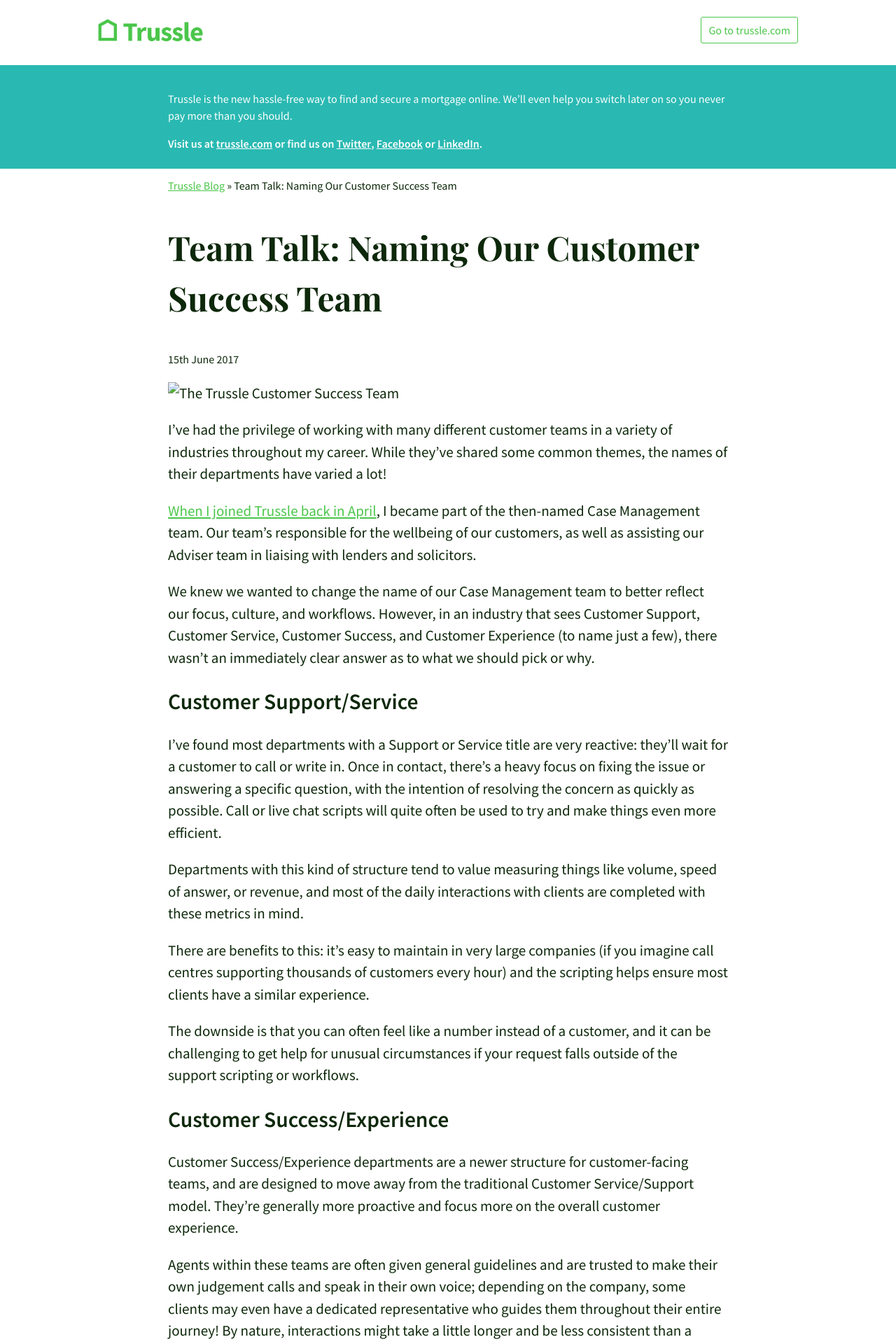
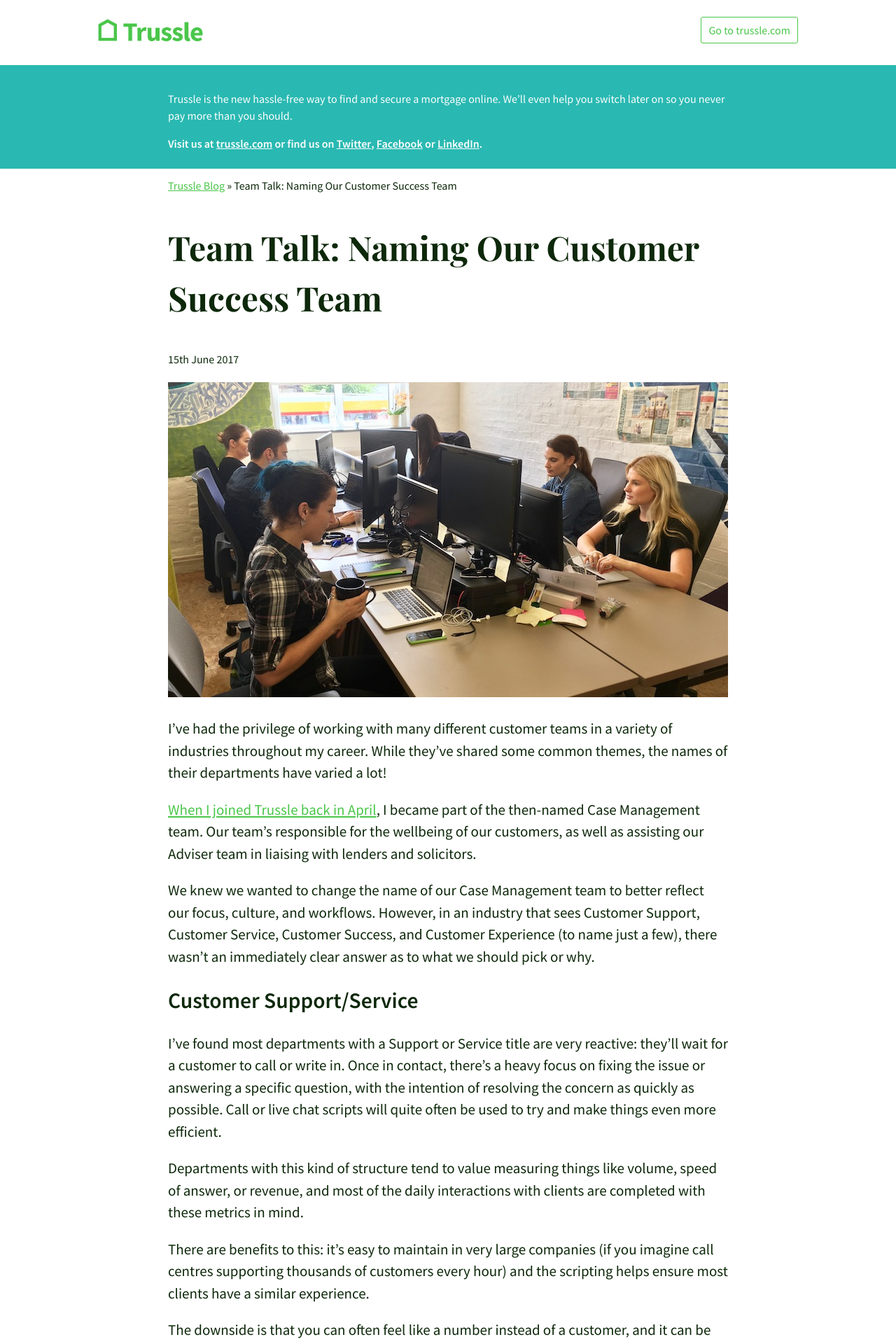
Before and after one commit to olitrussle/blog, a Jekyll site: the page built from _posts/2017-06-16-naming-our-customer-success-team.md, in a window 1280 px wide. Shown: the top 1920 px of the page at 70% size. Built offline with Jekyll 4.4.1, drawn with Linux system fonts in a browser that asks for light colours; comment, search, counter and statistics services are not loaded.

Commit message:
Updated 2017-06-16-naming-our-customer-success-team.md

```diff
--- a/_posts/2017-06-16-naming-our-customer-success-team.md
+++ b/_posts/2017-06-16-naming-our-customer-success-team.md
@@ -6,11 +6,11 @@
   I’ve had the privilege of working with many different customer teams in a
   variety of industries throughout my career. While they've shared some common
   themes, the names of their departments have varied a lot!
-thumbnail_filename: The-Trussle-Customer-Success-Team.jpg
+thumbnail_filename: The-Trussle-Customer-Success-Team-Square.jpg
 author: Oli West
 date: '2017-06-15 T00:00:00.000Z'
 ---
-![The Trussle Customer Success Team]({{site.baseurl}}/_posts/The-Trussle-Customer-Success-Team.jpg)
+![The Trussle Customer Success Team]({{site.baseurl}}/images/posts_images/The-Trussle-Customer-Success-Team.jpg)
 
 I’ve had the privilege of working with many different customer teams in a variety of industries throughout my career. While they've shared some common themes, the names of their departments have varied a lot!
 
```
